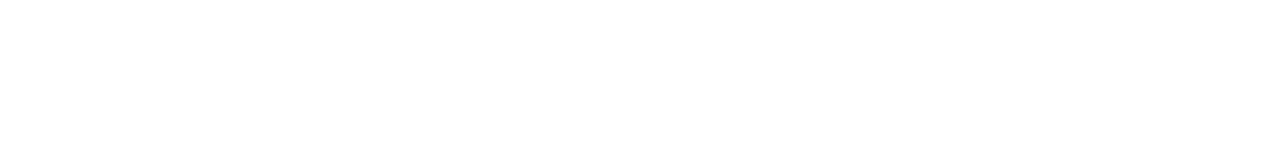
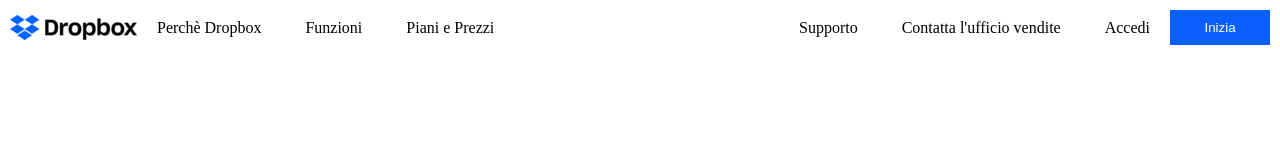
Before and after one commit to GrPaladino/htmlcss-dropbox, a plain HTML site: page index.html in a window 1280 px wide. Drawn offline with Linux system fonts and the light colour scheme.

Commit message:
Feat: add header

```diff
--- a/css/style.css
+++ b/css/style.css
@@ -21,9 +21,24 @@ li {
 
 a {
     color: inherit;
+    text-decoration: none;
+    padding: 20px;
+}
+
+button {
+    width: 200px;
+    padding: 10px;
+    color: white;
+    background-color: #0a60ff;
+    border: none;
 }
 
  /* UTILS */
+
+
+:root {
+    --padding: 10px;
+}
 
 .container {
     width: 1080px;
@@ -36,3 +51,22 @@ a {
     margin: 0 auto;
     padding: 0 10px;
 }
+
+
+/* HEADER */
+
+header {
+    display: flex;
+    justify-content: space-between;
+    align-items: center;
+}
+
+.header-link {
+    display: flex;
+    align-items: center;
+    padding: var(--padding);
+}
+
+.header-button {
+    width: 100px;
+}
--- a/index.html
+++ b/index.html
@@ -12,7 +12,25 @@
 </head>
 <body>
     <!-- HEADER -->
-    <header></header>
+    <header>
+        <div class="header-link">
+           <img src="./img/img/logo-small.png" alt="">
+           <nav>
+            <a href="#">Perchè Dropbox</a>
+            <a href="#">Funzioni</a>
+            <a href="#">Piani e Prezzi</a>
+           </nav>
+        </div>
+
+        <div class="header-link">
+            <nav>
+             <a href="#">Supporto</a>
+             <a href="#">Contatta l'ufficio vendite</a>
+             <a href="#">Accedi</a>
+            </nav>
+            <button class="header-button">Inizia</button>
+         </div>
+    </header>
 
     <!-- MAIN -->
     <main></main>
```
